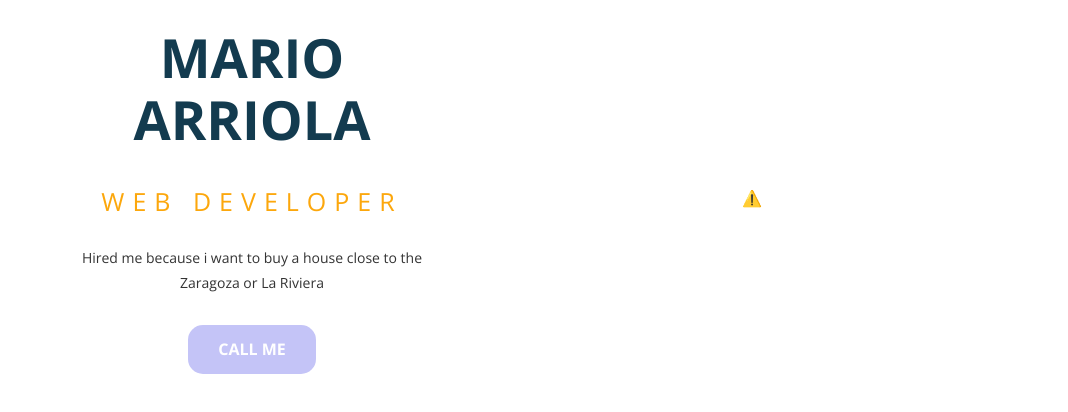
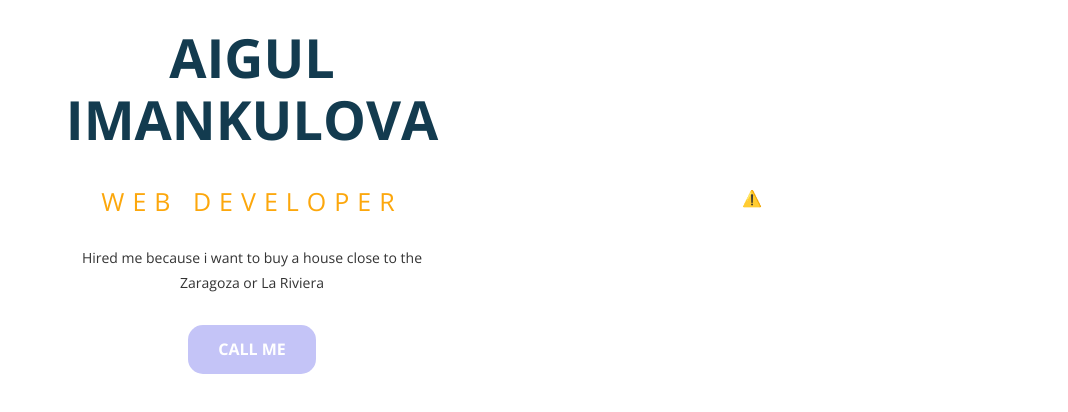
Before and after one commit to Aima1987/exstrafridayclass, a plain HTML site: page index.html in a window 1280 px wide. Shown: the part 178-590 px from the top of the page, without its empty margins (89-1157 px from the left). Drawn offline with nearby package versions, Linux system fonts and the light colour scheme; no server answers.

Commit message:
i changed my page

```diff
--- a/index.html
+++ b/index.html
@@ -22,7 +22,7 @@
     </header>
     <main>
         <div class="content-left">
-            <h1>Mario Arriola</h1>
+            <h1>Aigul Imankulova</h1>
             <h2>Web Developer</h2>
             <p>Hired me because i want to buy a house close to the Zaragoza or La Riviera</p>
             <button>Call Me</button>
```
